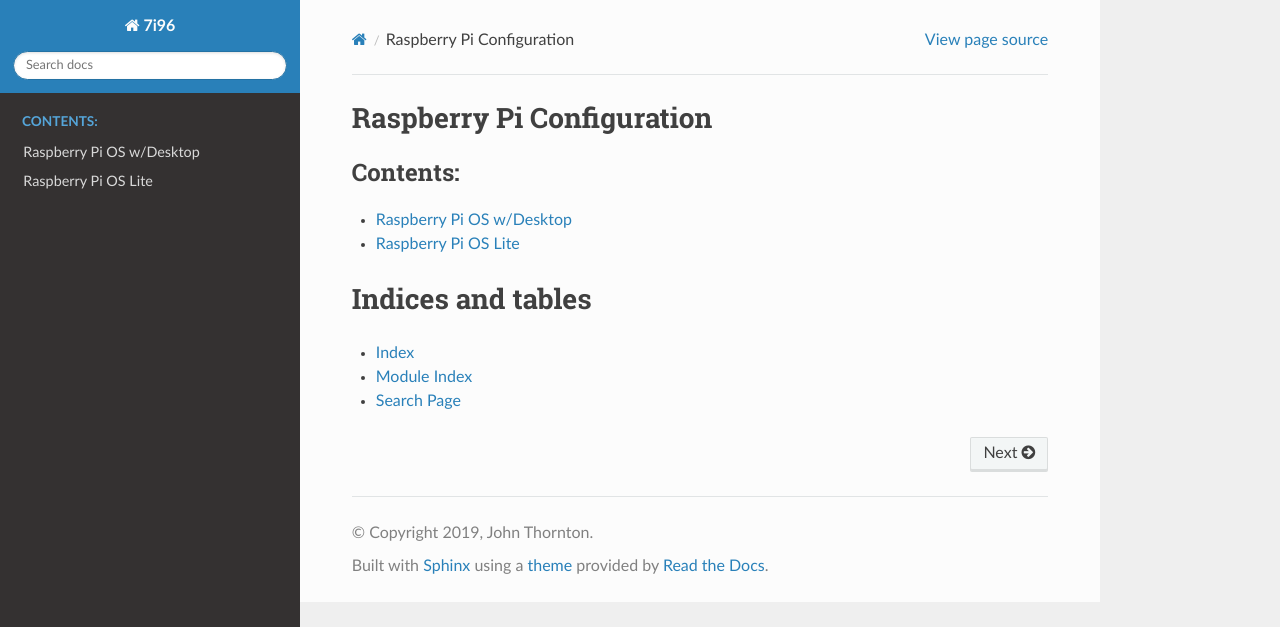
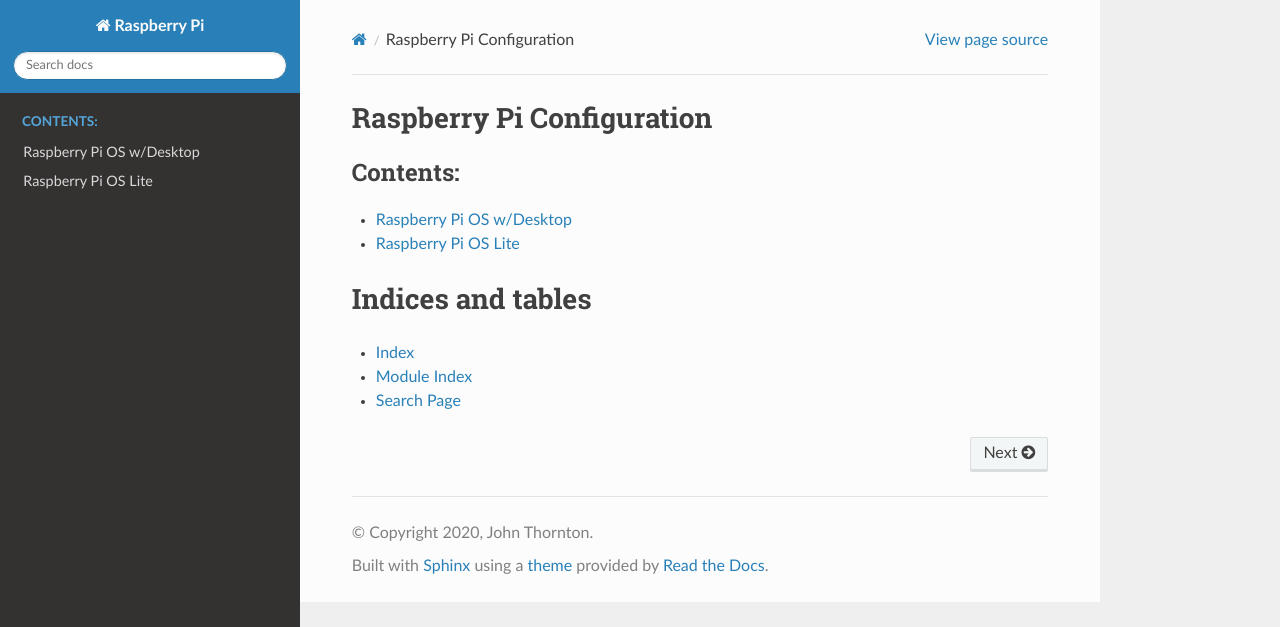
Before and after one commit to jethornton/rpi, a Sphinx documentation site: the page built from docs/source/index.rst, in a window 1280 px wide. Shown: the top 627 px of the page. Built offline with Sphinx 7.4.7 and the Read the Docs theme 2.0.0, drawn with Linux system fonts in a browser that asks for light colours.

Commit message:
fix conf.py

```diff
--- a/docs/source/conf.py
+++ b/docs/source/conf.py
@@ -19,8 +19,8 @@
 
 # -- Project information -----------------------------------------------------
 
-project = u'7i96'
-copyright = u'2019, John Thornton'
+project = u'Raspberry Pi'
+copyright = u'2020, John Thornton'
 author = u'John Thornton'
 
 # The short X.Y version
```
